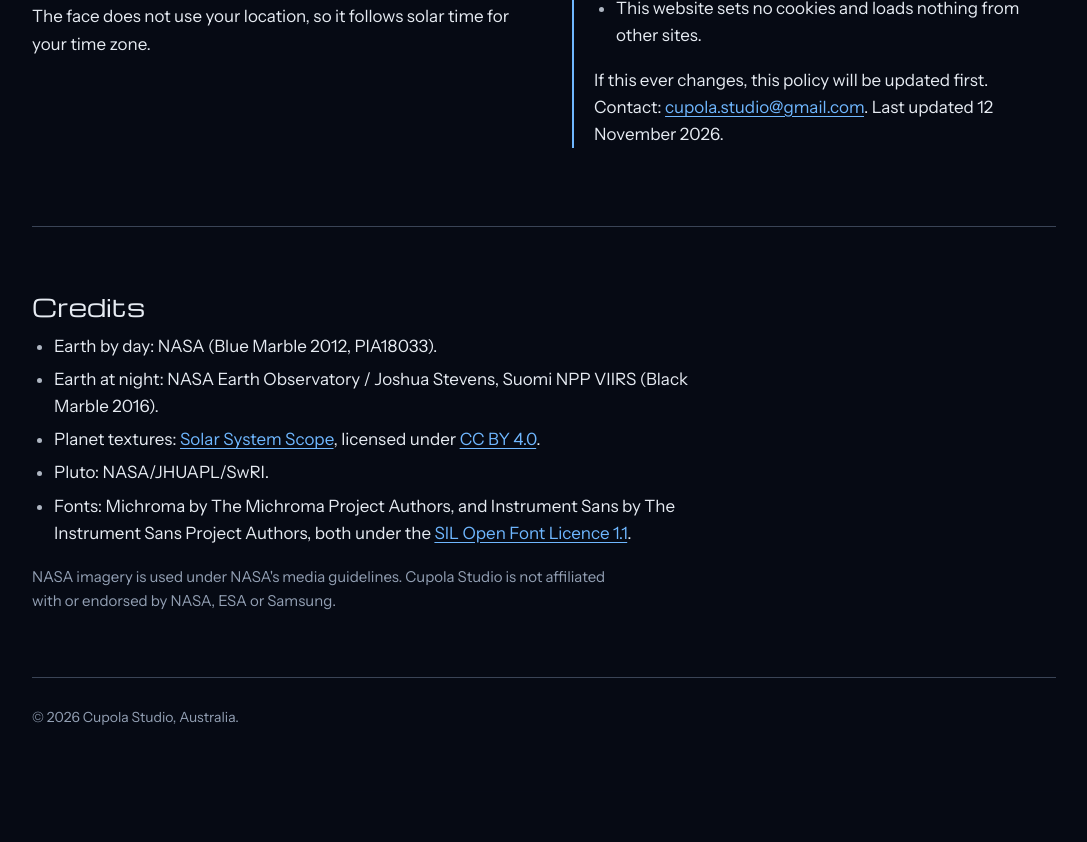
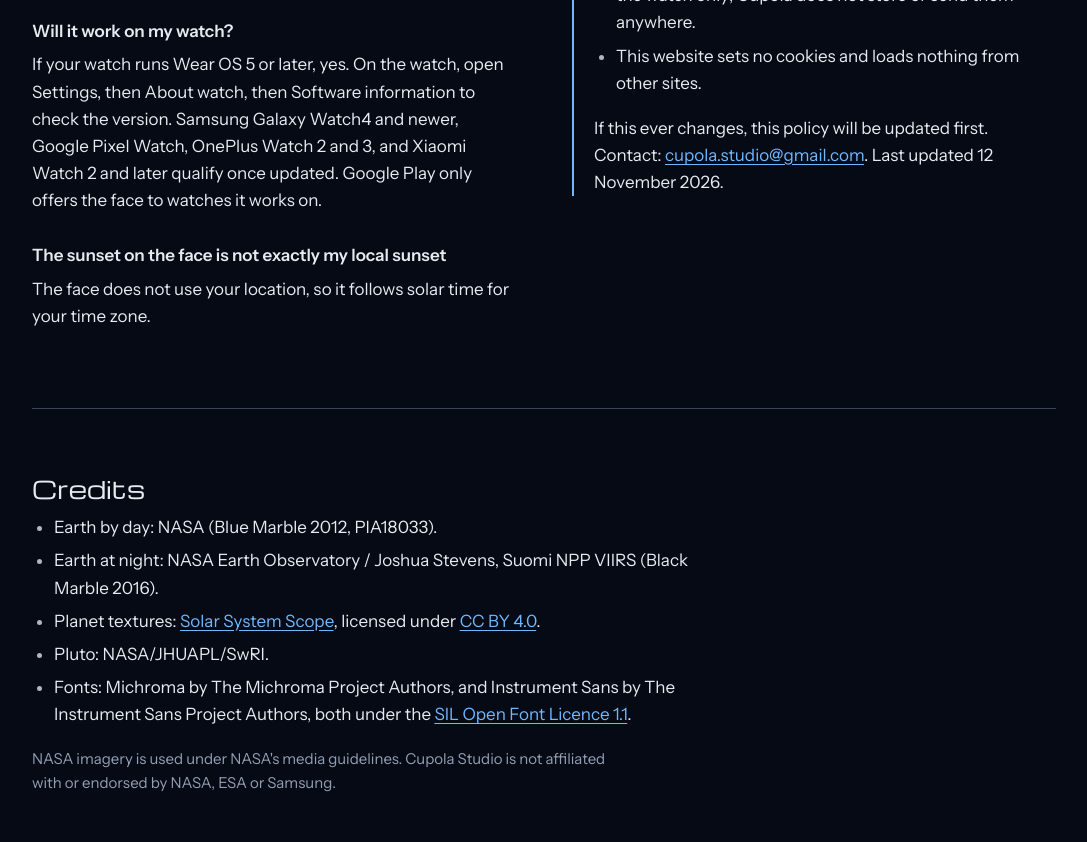
Before and after one commit to Cupola-Studio/cupola-studio.github.io, a plain HTML site: page index.html in a window 1280 px wide. Shown: the part 2870-3712 px from the top of the page, without its empty margins (96-1183 px from the left). Before the commit the page ends 3662 px from the top, so only its background shows below. Drawn offline with Linux system fonts and the light colour scheme.

Commit message:
Revise Wear OS compatibility details in index.html
Updated compatibility information for Wear OS and added details about supported watch models.

```diff
--- a/index.html
+++ b/index.html
@@ -160,7 +160,7 @@ footer { color:var(--muted); font-size:14px; padding:28px 0 64px; border-top:1px
         <li><i style="background:#ff8fb1"></i>Rose</li>
         <li><i style="background:#e8ecf2"></i>Mono</li>
       </ul>
-      <p class="small">Needs Wear OS 5 or later, including Samsung Galaxy Watch.</p>
+      <p class="small">Works on watches with Wear OS 5 or later, including Samsung Galaxy Watch4 and newer, Google Pixel Watch, and OnePlus Watch 2 and 3. Not available for Apple Watch, Garmin, Fitbit or Galaxy Watch3 and earlier.</p>
     </div>
   </div>
 </section>
@@ -198,6 +198,8 @@ footer { color:var(--muted); font-size:14px; padding:28px 0 64px; border-top:1px
       <p>Questions, a bug or an idea? Email <a href="mailto:cupola.studio@gmail.com">cupola.studio@gmail.com</a> with your watch model and Wear OS version.</p>
       <h3>A slot shows a word instead of a number</h3>
       <p>Some data, such as Samsung's stress reading, is only shared with Samsung's own watch faces. Steps, heart rate, UV, battery and weather work.</p>
+      <h3>Will it work on my watch?</h3>
+      <p>If your watch runs Wear OS 5 or later, yes. On the watch, open Settings, then About watch, then Software information to check the version. Samsung Galaxy Watch4 and newer, Google Pixel Watch, OnePlus Watch 2 and 3, and Xiaomi Watch 2 and later qualify once updated. Google Play only offers the face to watches it works on.</p>
       <h3>The sunset on the face is not exactly my local sunset</h3>
       <p>The face does not use your location, so it follows solar time for your time zone.</p>
     </div>
@@ -229,7 +231,7 @@ footer { color:var(--muted); font-size:14px; padding:28px 0 64px; border-top:1px
   <p class="text small">NASA imagery is used under NASA's media guidelines. Cupola Studio is not affiliated with or endorsed by NASA, ESA or Samsung.</p>
 </section>
 
-<footer>&copy; 2026 Cupola Studio, Australia.</footer>
+<footer>&copy; 2026 Cupola Studio, Canberra, Australia.</footer>
 </div>
 
 <script>
```
